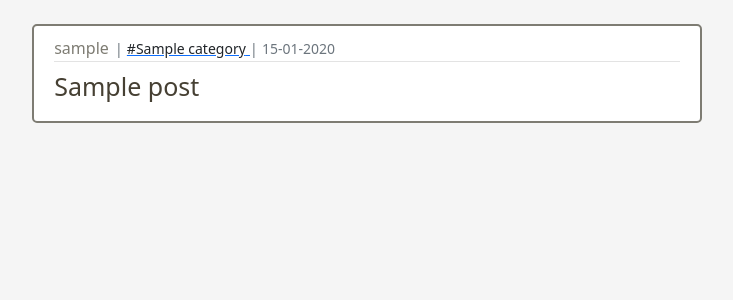
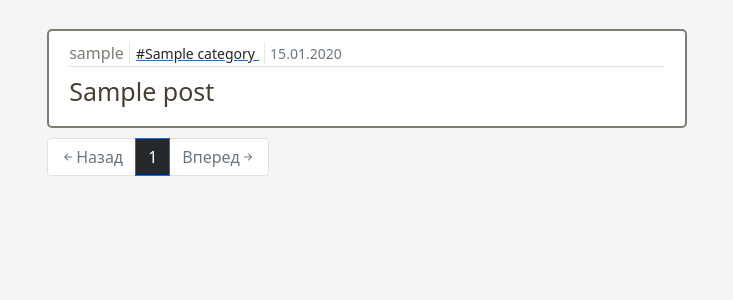
Before and after one commit to vzaliskyi/blog_technological_innovations, a Flask app: page / in a window 1280 px wide. Shown: the part 62-362 px from the top of the page, without its empty margins (273-1006 px from the left). Run offline with Flask 2, Linux system fonts and the light colour scheme; tables that the repository leaves empty hold one stand-in row (values such as "Sample post"); some libraries are stand-ins or nearby versions.

Commit message:
added pagination for home page

```diff
--- a/app/blog/templates/blog/post_view.html
+++ b/app/blog/templates/blog/post_view.html
@@ -19,7 +19,7 @@
           </div>
         </div>
       <div class="align-right mb-0">
-        <small class="text-muted fst-italic">{{post.created_at.strftime('%d-%m-%Y')}}</small>
+        <small class="text-muted fst-italic">{{post.created_at.strftime('%d.%m.%Y')}}</small>
       </div>
     </div>
     <div class="card-body text-dark ">
@@ -57,7 +57,7 @@
             <img src="{{url_for('static',filename='profile_pictures/' + comment.user_br.picture)}}" class="rounded-circle comment-author-img " alt="author-image">
             <div class="ms-3">
               <h5 style="display: block; margin-bottom: 0em;">{{comment.user_br.username}}</h5>
-              <small id="comment-date" class="text-muted fst-italic" style="display: block;">{{comment.created_at.strftime('%H:%M %d-%m-%Y')}}</small>
+              <small id="comment-date" class="text-muted fst-italic" style="display: block;">{{comment.created_at.strftime('%H:%M %d.%m.%Y')}}</small>
                 <p class="pt-1">{{comment.text}}</p>
             </div>
             {% if comment.user_id==current_user.id %}
--- a/app/static/css/custom.css
+++ b/app/static/css/custom.css
@@ -20,7 +20,7 @@ body {
     padding: 10px 20px;
     border: 2px solid #7E7C73;
     border-radius: 5px;
-    margin-bottom: 20px;
+    margin: 5px 15px;
 }
 
 a.author-name{
@@ -271,11 +271,38 @@ a.post-created-at{
     color: #8b0000;
     text-decoration: none;
 }
+
 #show-liked-link:hover{
     color: #ff2929;
     text-decoration: underline;
 }
+
 .short-form{
     margin:auto;
     width:35%;
 }
+
+.separator {
+    border-right: thin solid #E5E8E8;
+    padding-right: 5px;
+    margin-right: 5px;
+}
+
+.pagination {
+    margin: 10px 15px;
+}
+
+.page-link {
+    color: #25282a;
+}
+
+.page-link:hover {
+    background: #bdbebf;
+    color: white;
+}
+
+
+.page-item.active .page-link {
+    background: #25282a;
+    color: white;
+}
--- a/app/templates/_render_field.html
+++ b/app/templates/_render_field.html
@@ -45,17 +45,13 @@
     <article class="media article-section">
     <div class="media-body">
       <div class="article-metadata">
-        <a class="author-name" href="{{url_for('blog_bp_in.user_posts', user_id=post.user_br.id)}}">
-          {{ post.user_br.username }}
-        </a><small class="text-muted">|</small>
-        <a href="{{url_for('blog_bp_in.posts_by_category', category_id=post.category_br.id)}}">
+        <a class="author-name separator" href="{{url_for('blog_bp_in.user_posts', user_id=post.user_br.id)}}">{{ post.user_br.username }}</a>
+        <a class="separator" href="{{url_for('blog_bp_in.posts_by_category', category_id=post.category_br.id)}}">
           <small class="link-dark">#{{ post.category_br.name }}</small>
-        </a><small class="text-muted">|</small>
-        <small class="text-muted">
-          {{ post.created_at.strftime('%d-%m-%Y')  }}
-        </small>
+        </a>
+        <small class="text-muted">{{ post.created_at.strftime('%d.%m.%Y') }}</small>
       </div>
-      <h2><a class="article-title" href="{{url_for('blog_bp_in.post_view', post_id=post.id)}}"> {{ post.title }} </a></h2>
+      <h2><a class="article-title" href="{{url_for('blog_bp_in.post_view', post_id=post.id)}}">{{ post.title }}</a></h2>
       <!-- <p class="article-content"> *зміст публікації* </p> -->
     </div>
   </article>
@@ -66,10 +62,10 @@
   <article class="media article-section base-article-property">
     <div class="media-body">
       <div class="article-metadata">
-        <a href="{{url_for('blog_bp_in.posts_by_category', category_id=post.category_br.id)}}">
+        <a class="separator" href="{{url_for('blog_bp_in.posts_by_category', category_id=post.category_br.id)}}">
           <small class="link-dark">#{{ post.category_br.name }}</small>
-        </a><small class="text-muted">|</small>
-        <small class="text-muted">{{ post.created_at.strftime('%d-%m-%Y') }}</small>
+        </a>
+        <small class="text-muted">{{ post.created_at.strftime('%d.%m.%Y') }}</small>
         <div class="align-right">
           <small class="text-muted"><i class="bi bi-hand-thumbs-up"></i>{{post.total_likes()}}</small>
           <small class="text-muted"><i class="bi bi-hand-thumbs-down"></i>{{post.total_dislikes()}}</small>
@@ -86,11 +82,11 @@
   <article class="media article-section base-article-property">
     <div class="media-body">
       <div class="article-metadata">
-         <a class="author-name fw-bold" href="{{url_for('blog_bp_in.user_posts', user_id=post.user_br.id)}}">{{ post.user_br.username }}</a><small class="text-muted">|</small>
-          <a href="{{url_for('blog_bp_in.posts_by_category', category_id=post.category_br.id)}}">
-            <small class="link-dark">#{{ post.category_br.name }}</small>
-          </a><small class="text-muted">|</small>
-          <small class="text-muted">{{ post.created_at.strftime('%d-%m-%Y') }}</small>
+        <a class="author-name fw-bold separator" href="{{url_for('blog_bp_in.user_posts', user_id=post.user_br.id)}}">{{ post.user_br.username }}</a>
+        <a class="separator" href="{{url_for('blog_bp_in.posts_by_category', category_id=post.category_br.id)}}">
+          <small class="link-dark">#{{ post.category_br.name }}</small>
+        </a>
+        <small class="text-muted">{{ post.created_at.strftime('%d.%m.%Y') }}</small>
         <div class="align-right">
           <small class="text-muted"><i class="bi bi-hand-thumbs-up-fill"></i>{{post.total_likes()}}</small>
           <small class="text-muted"><i class="bi bi-hand-thumbs-down"></i>{{post.total_dislikes()}}</small>
@@ -101,3 +97,31 @@
     </div>
   </article>
 {% endmacro %}
+
+
+{% macro pagination_block(posts) %}
+  <ul class="pagination">
+     {% if posts.has_prev %}
+        <li class="page-item" aria-current="page"><a class="page-link" href="{{ url_for('home', page=posts.page-1) }}"><i class="bi bi-arrow-left-short"></i>Назад</a></li>
+     {% else %}
+        <li class="page-item disabled" aria-current="page"><a class="page-link"><i class="bi bi-arrow-left-short"></i>Назад</a></li>
+     {% endif %}
+
+     {% for page_num in posts.iter_pages(left_edge=1, right_edge=1, left_current=2, right_current=3) %}
+        {% if page_num %}
+          {% if posts.page == page_num %}
+              <li class="page-item active" aria-current="page"><a class="page-link" href="{{ url_for('home', page=page_num) }}">{{ page_num }}</a></li>
+          {% else %}
+              <li class="page-item"><a class="page-link" href="{{ url_for('home', page=page_num) }}">{{ page_num }}</a></li>
+          {% endif %}
+        {% else %}
+           <li class="page-item disabled"> <a class="page-link"> ... </a></li>
+        {% endif %}
+     {% endfor %}
+      {% if posts.has_next %}
+        <li class="page-item" aria-current="page"><a class="page-link" href="{{ url_for('home', page=posts.page+1) }}">Вперед<i class="bi bi-arrow-right-short"></i></a></li>
+     {% else %}
+         <li class="page-item disabled" aria-current="page"><a class="page-link">Вперед<i class="bi bi-arrow-right-short"></i></a></li>
+     {% endif %}
+  </ul>
+{% endmacro %}
--- a/app/templates/posts_list.html
+++ b/app/templates/posts_list.html
@@ -1,4 +1,7 @@
-{% from "_render_field.html" import render_post_item %}
-{% for post in posts %}
+{% from "_render_field.html" import render_post_item, pagination_block %}
+
+{% for post in posts.items %}
    {{ render_post_item(post) }}
 {% endfor %}
+
+{{ pagination_block(posts) }}
--- a/app/user/templates/user/account.html
+++ b/app/user/templates/user/account.html
@@ -91,9 +91,9 @@
 <script>
  $(document).ready(function(){
     {% if not posts.first() %}
+      $("#posts-info").hide();
       $("#profile-main").addClass("profile-section");
       $("#profile-info").toggleClass("col-5");
-      $("#posts-info").hide();
     {% endif %}
  });
 
--- a/app/views.py
+++ b/app/views.py
@@ -6,23 +6,11 @@ from flask import render_template, redirect, url_for, request, flash, \
 
 @app.route('/')
 def home():
-    # print("all_posts")
+    page = request.args.get('page', 1, type=int)
+    print("page=", page)
+
     posts = Post.query.order_by(Post.created_at.desc())
-    # posts = db.session.query(Post).join(Like).filter(Like.post_id==Post.id,
-    # Like.status == True).filter(Like.user_id == 3).all()
-    # posts = Post.query.order_by(Post.user_id)
-    # print('кількість лайків', posts.first().total_likes())
-    # posts = Post.query.all()
+
+    posts = posts.paginate(page=page, per_page=5)
+
     return render_template('home.html', title='TechBlog', posts=posts)
-
-
-# сюди передавати мабуть ще повідомлення про помилку @app.errorhandler(401)
-# @app.errorhandler(401)
-# def unauthorized(e):
-#     if 'like' in request.path or 'dislike' in request.path:
-#         flash('Авторизуйтеся або зареєструйтеся, щоб мати можливість '
-#               'оцінювати публікації', 'info')
-#     else:
-#         flash('Для доступу до цієї сторінки необхідно спершу авторизуватись',
-#               'info')
-#     return redirect(url_for('user_bp_in.login'), code=401)
```
Also changed, not shown: app/testing.db, blog.db.
